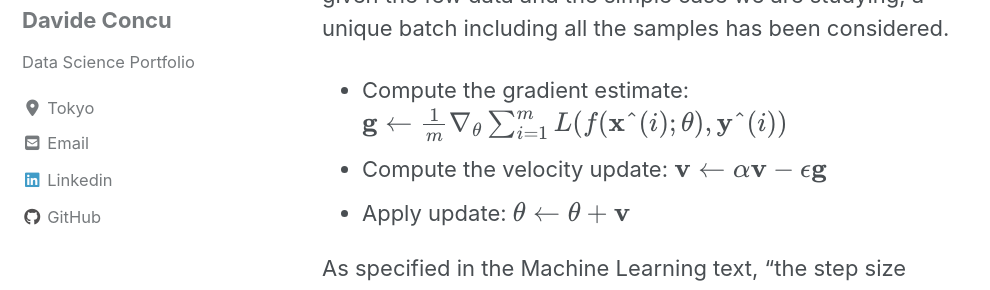
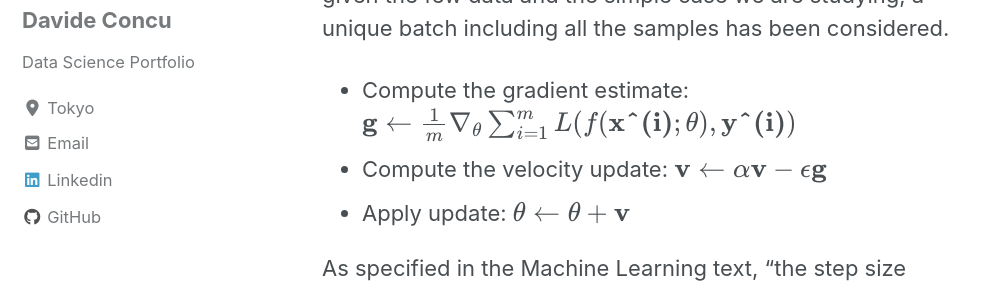
Before and after one commit to DavideDaz/EntuData, a Jekyll site: the page built from _posts/2020-01-28-OptimizersComparison.md, in a window 1280 px wide and 900 px high, scrolled down 3973 px. Shown: the part 155-445 px from the top of the window, without its empty margins (0-990 px from the left). Built offline with Jekyll 4.4.1, drawn with Linux system fonts in a browser that asks for light colours; cached includes are drawn as plain includes; nearby versions of some CDN libraries; formulas are drawn with MathJax 3.

Commit message:
Optimizer Post draft equations

```diff
--- a/_posts/2020-01-28-OptimizersComparison.md
+++ b/_posts/2020-01-28-OptimizersComparison.md
@@ -48,7 +48,7 @@ The result it is a faster descent towards the local minima with a dumped oscilla
 Its implementation is pretty straightforward. Please note that given the few data and the simple case we are studying, a unique batch including all the samples has been considered.
 
 * Compute the gradient estimate:
-$$ \textbf{g} \leftarrow \frac{1}{m}\nabla_\theta\sum_{i=1}^m L(\textit{f} (\textbf{x}ˆ{(i)};\mathbf{\theta}),\textbf{y}ˆ{(i)})$$
+$$ \textbf{g} \leftarrow \frac{1}{m}\nabla_\theta\sum_{i=1}^m L(\textit{f} (\mathbf{xˆ{(i)}};\mathbf{\theta}),\mathbf{yˆ{(i)}})$$
 * Compute the velocity update:
 $$ \textbf{v} \leftarrow \alpha\textbf{v}-\epsilon\textbf{g}$$
 * Apply update:
```
